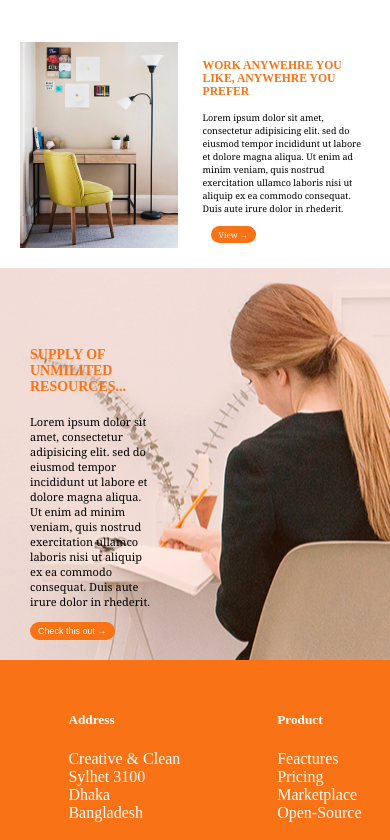
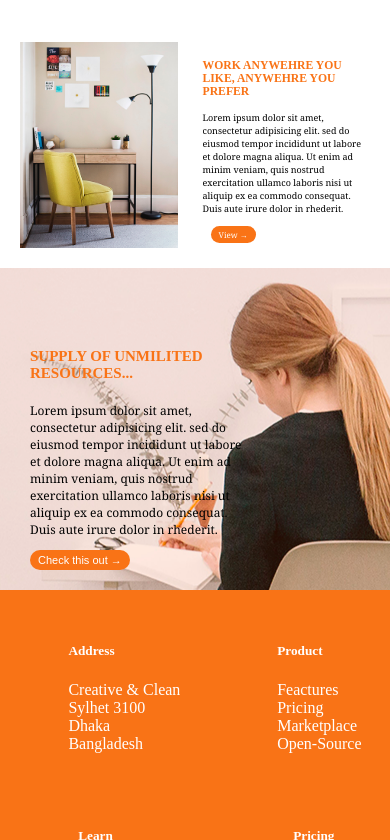
Before and after one commit to sofia-garcia30/Proyecto-Creative-Clean, a plain HTML site: page index.html in a window 390 px wide. Shown: the part 566-1406 px from the top of the page. Drawn offline with Linux system fonts and the light colour scheme.

Commit message:
cuarto commit

```diff
--- a/styles/styles.css
+++ b/styles/styles.css
@@ -549,12 +549,12 @@ ul {
     }
 
     .titulo04 {
-        font-size: 14px;
+        font-size: 15px;
         padding-right: 80px;
     }
 
     .texto04 {
-        font-size: 11px;
+        font-size: 12px;
     }
 
     .caja04 {
@@ -567,11 +567,12 @@ ul {
     .boton03 {
         padding: 4px 8px;
         margin-top: 0px;
-        font-size: 9px;
+        font-size: 11px;
     }
 
     .columna04 {
         margin-left: 30px;
+        width: 73%;
     }
 
     .caja05 {
```
